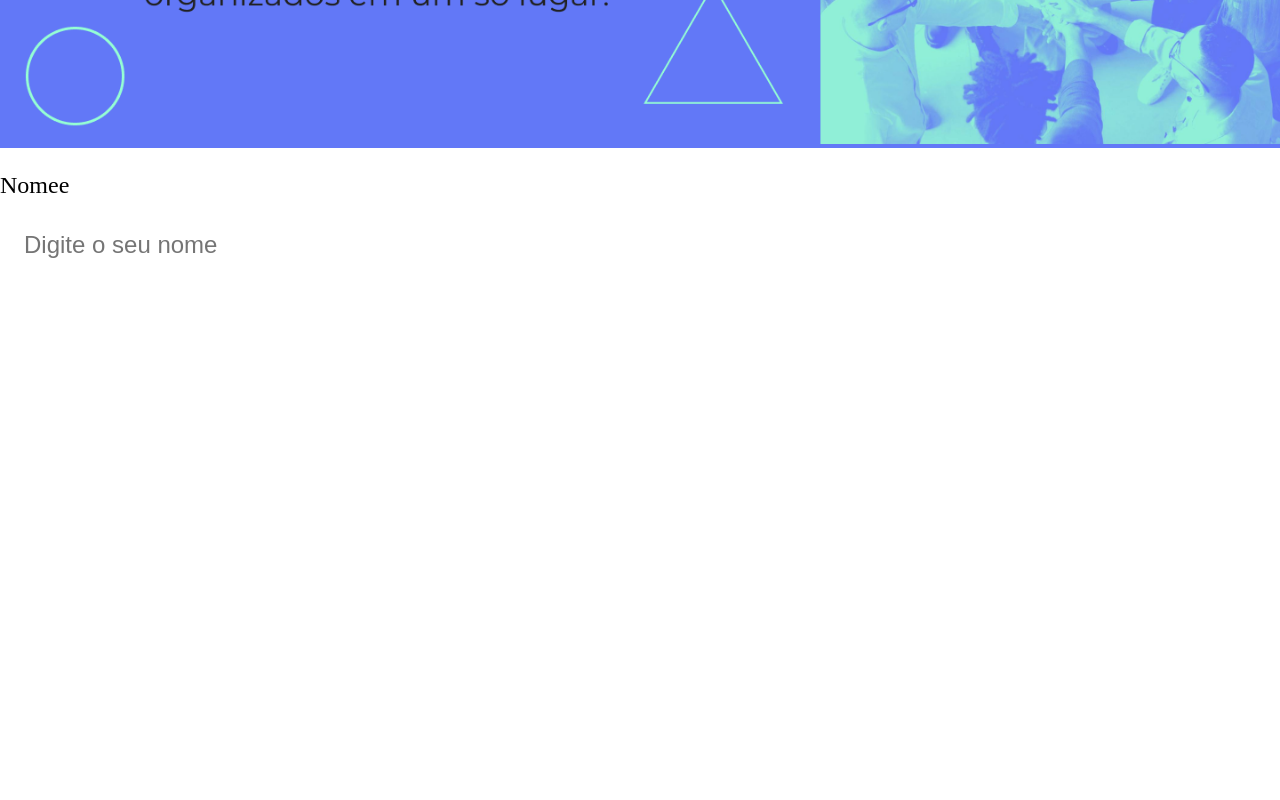
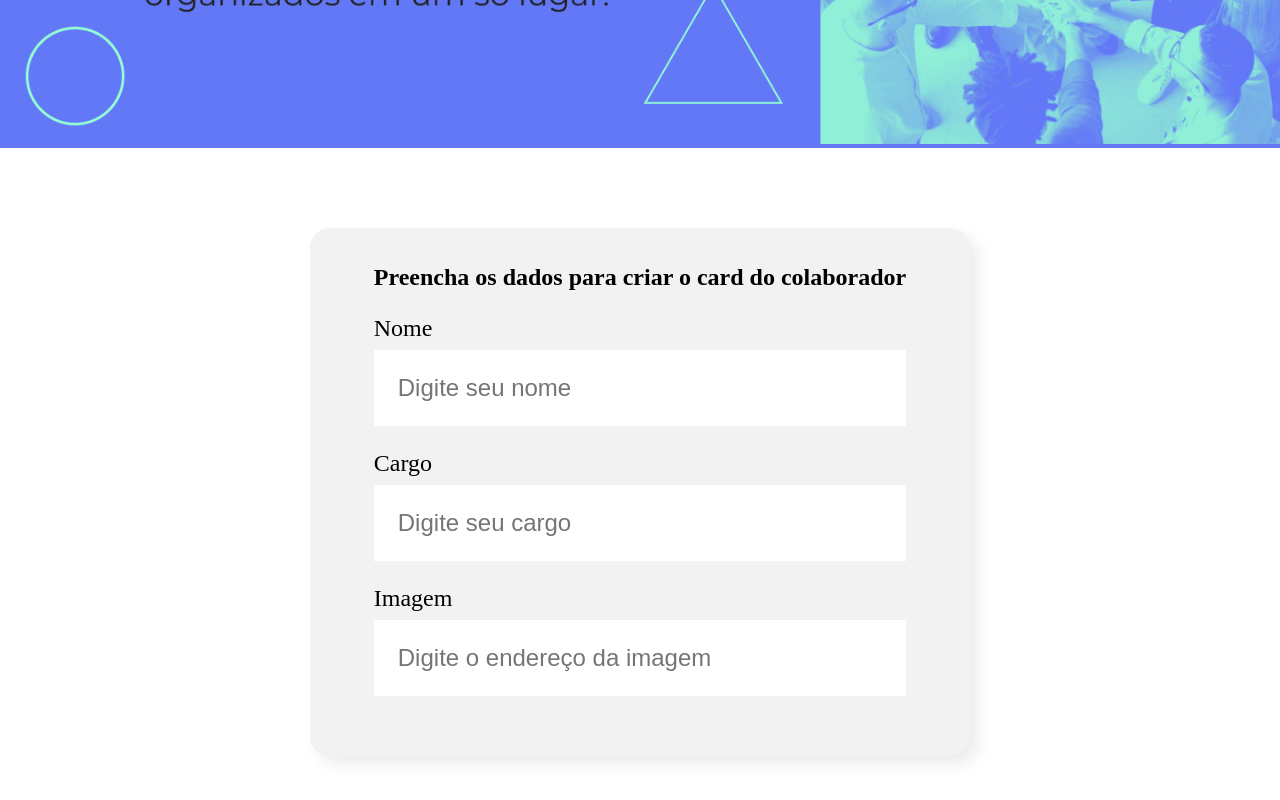
Before and after one commit to Julia-Figueiredo/React-Organo, a React (Vite) app: page / in a window 1280 px wide. Shown: the part 350-1150 px from the top of the page. Before the commit the page ends 800 px from the top, so only its background shows below. Built offline with nearby package versions, Linux system fonts and the light colour scheme.

Commit message:
Terminando a primeira bateria de aulas

```diff
--- a/index.html
+++ b/index.html
@@ -1,10 +1,10 @@
-<!doctype html>
+<!DOCTYPE html>
 <html lang="en">
   <head>
     <meta charset="UTF-8" />
     <link rel="icon" type="image/svg+xml" href="/vite.svg" />
     <meta name="viewport" content="width=device-width, initial-scale=1.0" />
-    <title>Vite + Reoactff A</title>
+    <title>React App</title>
   </head>
   <body>
     <div id="root"></div>
--- a/src/App.jsx
+++ b/src/App.jsx
@@ -1,11 +1,11 @@
 import Banner from "./componentes/Banner/Banner.jsx";
-import CampoTexto from "./componentes/CampoTexto";
+import Formulario from "./componentes/Formulario/index.jsx";
 
 function App() {
   return (
     <div className="App">
       <Banner />
-      <CampoTexto />
+      <Formulario />
     </div>
   );
 }
--- a/src/componentes/CampoTexto/index.jsx
+++ b/src/componentes/CampoTexto/index.jsx
@@ -1,10 +1,10 @@
 import "./CampoTexto.css";
 
-const CampoTexto = () => {
+const CampoTexto = (props) => {
   return (
     <div className="campo-texto">
-      <label>Nomee</label>
-      <input placeholder="Digite o seu nome" />
+      <label>{props.label}</label>
+      <input placeholder={props.placeholder} />
     </div>
   );
 };
--- /dev/null
+++ b/src/componentes/Formulario/Formulario.css
@@ -0,0 +1,13 @@
+.formulario {
+  display: flex;
+  justify-content: center;
+  margin: 80px 0;
+}
+
+.formulario form {
+  max-width: 80%;
+  background-color: #f2f2f2;
+  border-radius: 20px;
+  padding: 36px 64px;
+  box-shadow: 8px 8px 16px rgba(0, 0, 0, 0.08);
+}
--- /dev/null
+++ b/src/componentes/Formulario/index.jsx
@@ -0,0 +1,17 @@
+import CampoTexto from "../CampoTexto";
+import "./Formulario.css";
+
+const Formulario = () => {
+  return (
+    <section className="formulario">
+      <form>
+        <h2>Preencha os dados para criar o card do colaborador</h2>
+        <CampoTexto label="Nome" placeholder="Digite seu nome" />
+        <CampoTexto label="Cargo" placeholder="Digite seu cargo" />
+        <CampoTexto label="Imagem" placeholder="Digite o endereço da imagem" />
+      </form>
+    </section>
+  );
+};
+
+export default Formulario;
```
